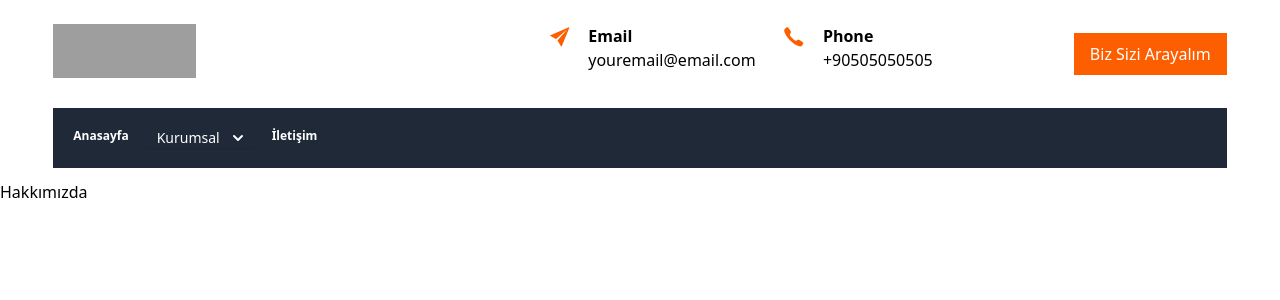
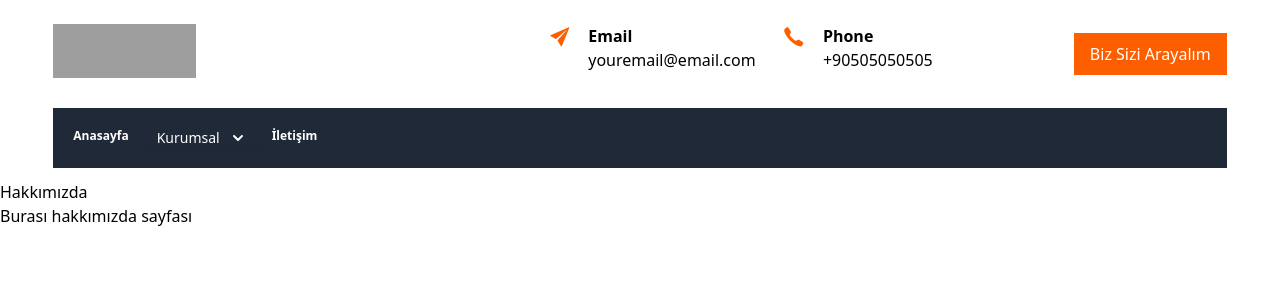
Before and after one commit to akgngr/dahikalemler, a Next.js app: page /hakkimizda in a window 1280 px wide. Shown: the top 300 px of the page. Built offline with nearby package versions, Linux system fonts and the light colour scheme; grey boxes are pictures that could not be loaded.

Commit message:
hakkımızda

```diff
--- a/pages/hakkimizda.js
+++ b/pages/hakkimizda.js
@@ -4,6 +4,7 @@ const hakkimizda = ()  => {
     return(
         <Layout>
             <h1>Hakkımızda</h1>
+          <p>Burası hakkımızda sayfası</p>
         </Layout>
     )
 }
```
